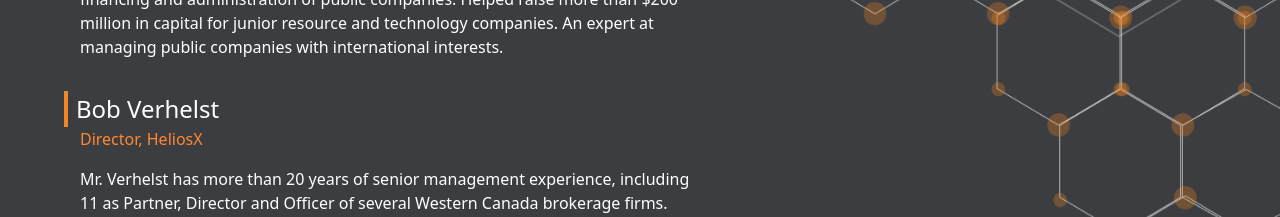
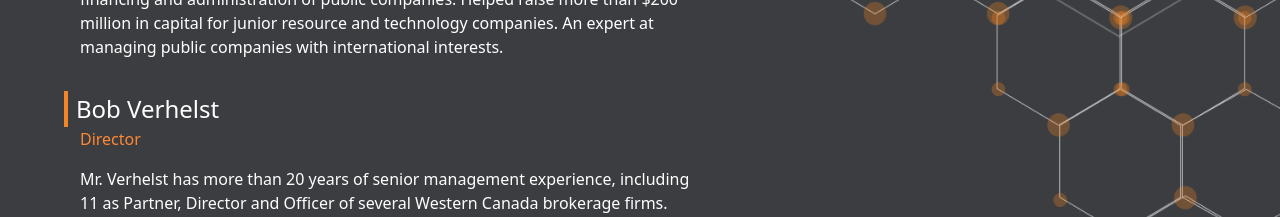
Before and after one commit to jagoddard/helios-new-frontend, a Next.js app: page /about/management-team in a window 1280 px wide. Shown: the part 840-1057 px from the top of the page. Built offline with nearby package versions, Linux system fonts and the light colour scheme.

Commit message:
UI update 12 02 24 (#23)
* Logo and Text remove/update

* api change

* footer and about change

* technical report delete

* change Bob Verhelst sub tital

---------

Co-authored-by: rjn-dev <ranjangiri1150207@gamil.com>

```diff
--- a/pages/about/management-team/index.tsx
+++ b/pages/about/management-team/index.tsx
@@ -29,7 +29,7 @@ const ManagementTeam = () => {
                 /> */}
                 <AboutData
                     title="Bob Verhelst"
-                    subTitle="Director, HeliosX"
+                    subTitle="Director"
                     desc="Mr. Verhelst has more than 20 years of senior management experience, including 11 as Partner, Director and Officer of several Western Canada brokerage firms. During this time, he was also President and CEO of a US (FINRA) regulated foreign broker dealer. He has senior risk management experience at CIBC and 11 years combined experience in enforcement for the RCMP, Alberta Securities Commission and Vancouver Stock Exchange. He also has management and board experience with TSX Venture Exchange companies and brings a strong corporate governance background to the Board."
                 />
                 <p className='text-2xl md:text-4xl font-semibold mt-20 text-white'>DAJIN RESOURCES S.A.</p>
```
